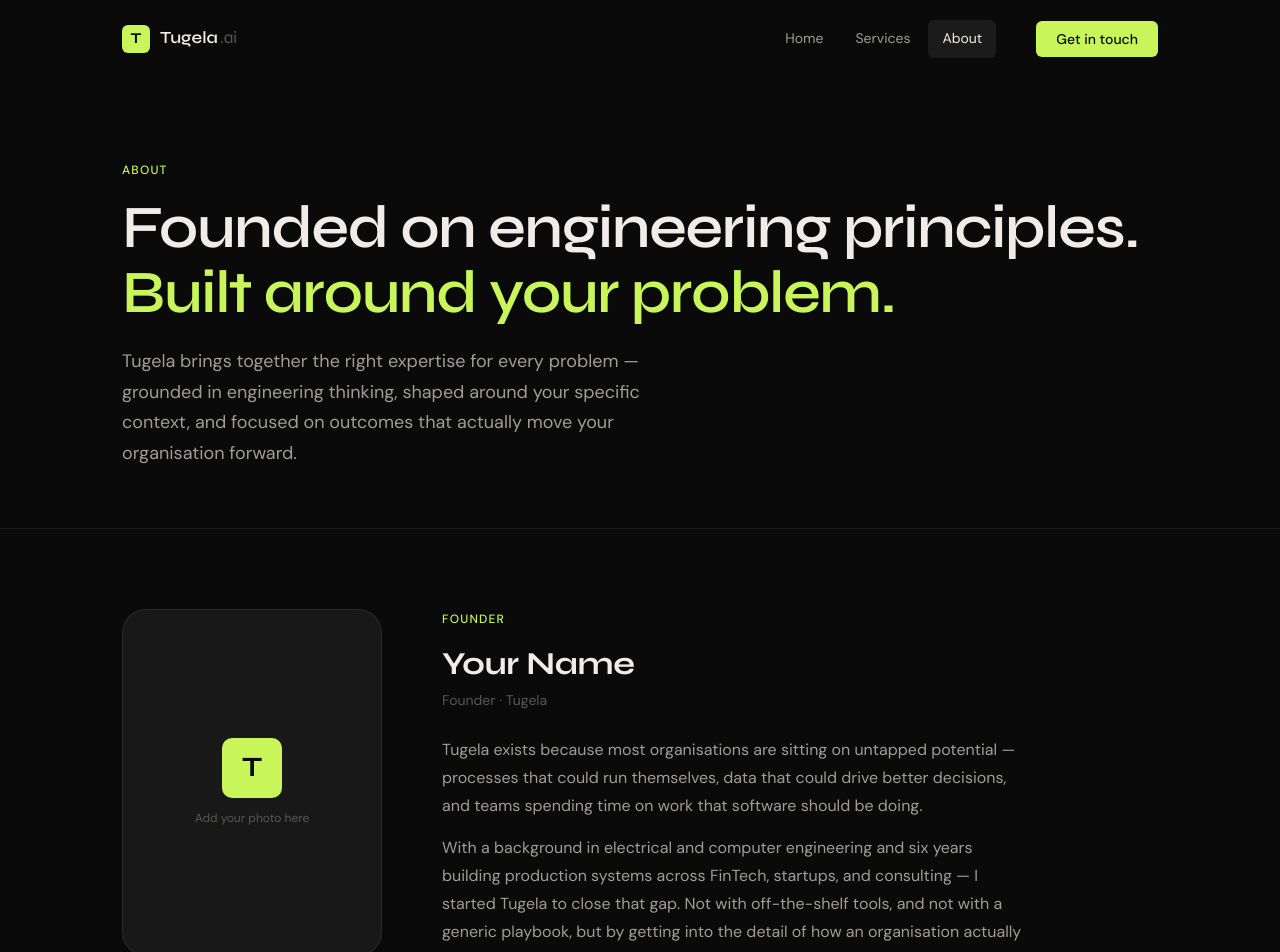
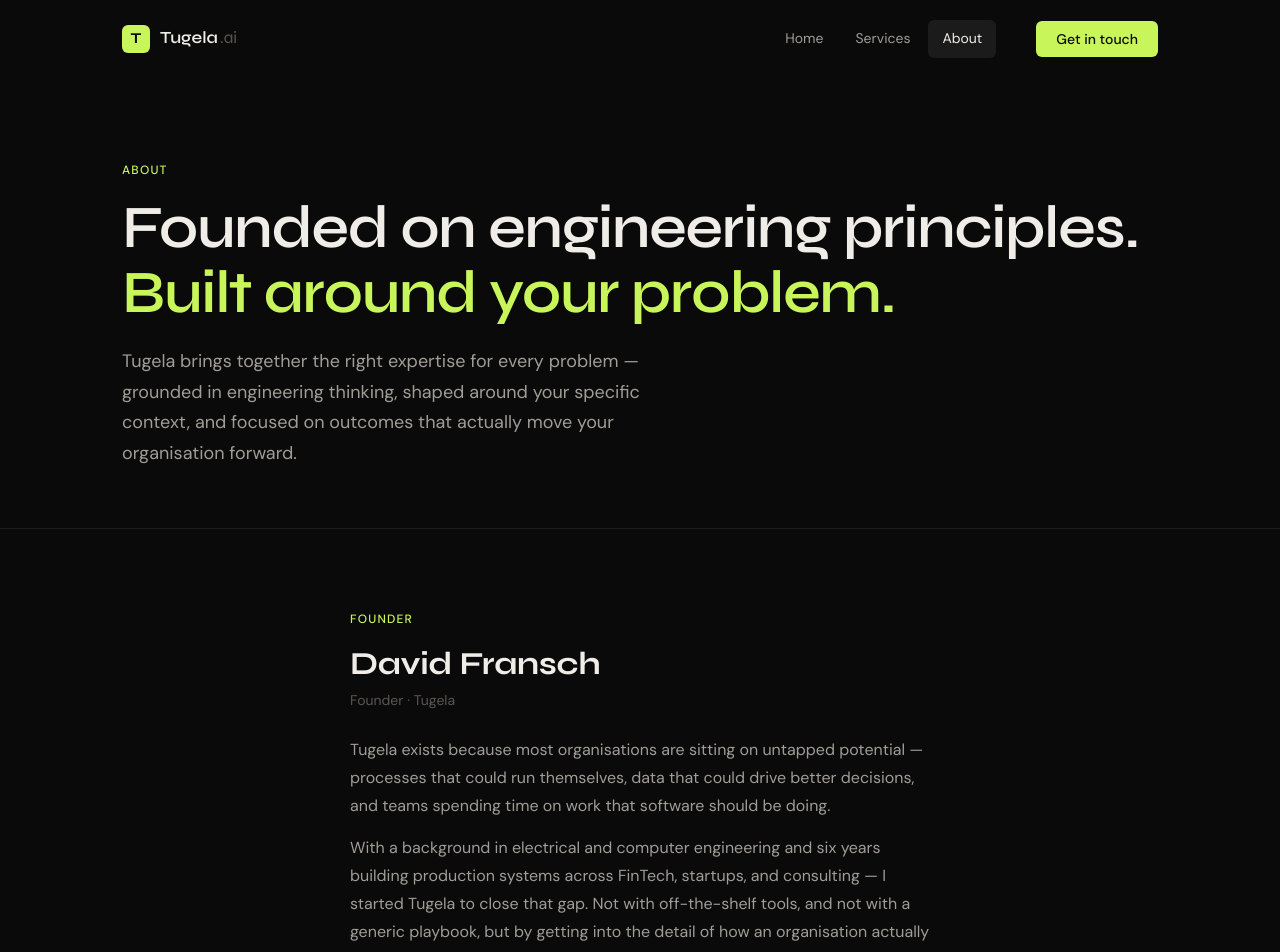
Before and after one commit to DavidFransch/tugela-site, a React (Vite) app: page /about in a window 1280 px wide. Shown: the top 952 px of the page. Built offline with nearby package versions, Linux system fonts and the light colour scheme.

Commit message:
feat: update About page founder name and remove avatar placeholder.

```diff
--- a/src/pages/About.module.css
+++ b/src/pages/About.module.css
@@ -43,50 +43,13 @@
 }
 
 .founderGrid {
-  display: grid;
-  grid-template-columns: 260px 1fr;
-  gap: 60px;
-  align-items: start;
-}
-
-.founderAvatar {}
-
-.avatarPlaceholder {
-  width: 100%;
-  aspect-ratio: 3/4;
-  background: var(--bg-2);
-  border: 1px solid var(--border);
-  border-radius: var(--radius-xl);
   display: flex;
-  flex-direction: column;
-  align-items: center;
-  justify-content: center;
-  gap: 12px;
-}
-
-.avatarInitial {
-  width: 60px;
-  height: 60px;
-  background: var(--accent);
-  color: #0a0a0a;
-  font-family: var(--font-display);
-  font-weight: 700;
-  font-size: 28px;
-  border-radius: var(--radius-md);
-  display: flex;
-  align-items: center;
   justify-content: center;
 }
 
-.avatarHint {
-  font-size: 12px;
-  color: var(--text-3);
-  text-align: center;
-  max-width: 120px;
-  line-height: 1.4;
-}
 
-.founderBio {}
+
+
 
 .founderName {
   font-size: 32px;
@@ -289,8 +252,7 @@
 .btnPrimary:hover { opacity: 0.88; transform: translateY(-1px); }
 
 @media (max-width: 768px) {
-  .founderGrid { grid-template-columns: 1fr; }
-  .avatarPlaceholder { aspect-ratio: 1/1; max-width: 200px; }
+
   .timelineItem { grid-template-columns: 1fr; }
   .timelinePeriod { border-right: none; border-bottom: 1px solid var(--border); padding: 16px 24px; }
   .valuesGrid { grid-template-columns: 1fr; }
--- a/src/pages/About.tsx
+++ b/src/pages/About.tsx
@@ -40,15 +40,10 @@ export default function About() {
       <section className={styles.founderSection}>
         <div className="container">
           <div className={styles.founderGrid}>
-            <div className={styles.founderAvatar}>
-              <div className={styles.avatarPlaceholder}>
-                <span className={styles.avatarInitial}>T</span>
-                <p className={styles.avatarHint}>Add your photo here</p>
-              </div>
-            </div>
+
             <div className={styles.founderBio}>
               <div className={styles.tag}>Founder</div>
-              <h2 className={styles.founderName}>Your Name</h2>
+              <h2 className={styles.founderName}>David Fransch</h2>
               <p className={styles.founderRole}>Founder · Tugela</p>
               <p className={styles.founderText}>
                 Tugela exists because most organisations are sitting on untapped potential — processes that could run themselves, data that could drive better decisions, and teams spending time on work that software should be doing.
```
